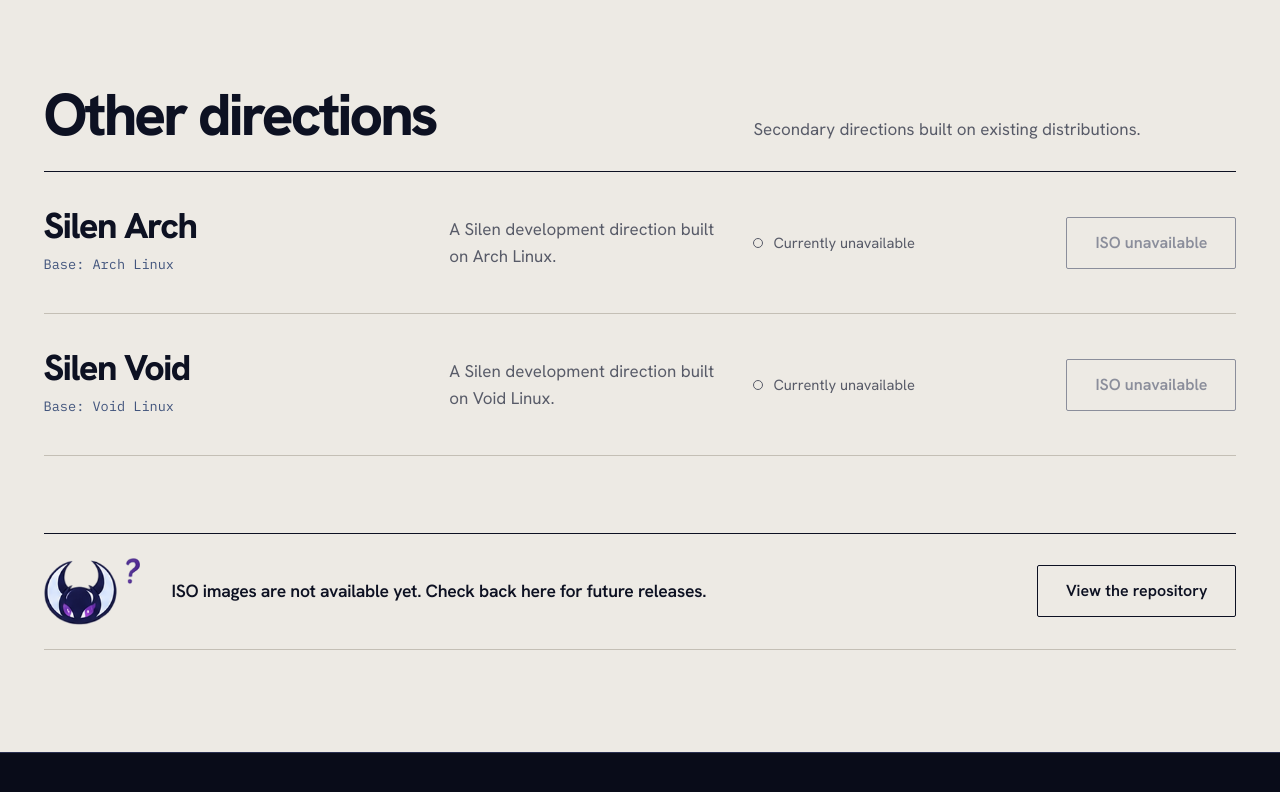
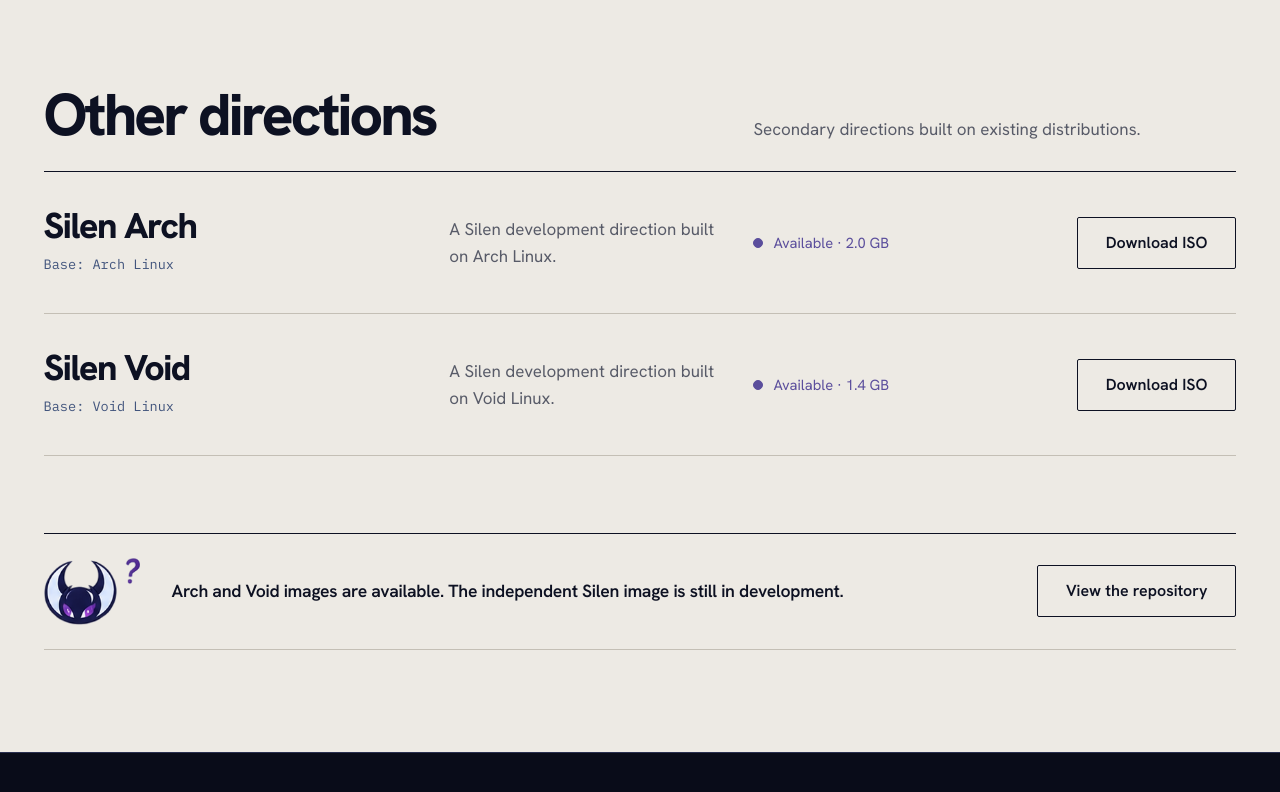
Before and after one commit to Cgtlpa/Silensite, a plain HTML site: page downloads.html in a window 1280 px wide. Shown: the part 1216-2008 px from the top of the page. Drawn offline with Linux system fonts and the light colour scheme.

Commit message:
Add download links for Silen Arch and Void ISOs

```diff
--- a/css/style.css
+++ b/css/style.css
@@ -388,6 +388,8 @@ code{font-family:var(--mono);font-size:.9em}
 .edition .base{color:var(--blue-deep)}
 .edition > p{grid-column:5 / span 3;color:var(--soft-light)}
 .edition .status-label{grid-column:8 / span 2;color:var(--soft-light)}
+.status-label.available{color:var(--lav-deep)}
+.status-label.available::before{background:currentColor}
 .edition .btn{grid-column:10 / span 3;justify-self:end}
 .dl-note{display:grid;grid-template-columns:auto minmax(0,1fr) auto;gap:20px 32px;align-items:center;margin-top:clamp(40px,6vw,88px);padding:24px 0;border-top:1px solid var(--navy);border-bottom:1px solid var(--line-l)}
 .dl-note img{width:96px}
--- a/downloads.html
+++ b/downloads.html
@@ -4,7 +4,7 @@
 <meta charset="utf-8">
 <meta name="viewport" content="width=device-width, initial-scale=1">
 <title>Downloads: Silen Linux</title>
-<meta name="description" content="Silen Linux editions. ISO images are not available yet.">
+<meta name="description" content="Download Silen Linux editions. Silen Arch and Silen Void ISO images are available now.">
 <meta name="theme-color" content="#0d1122">
 <link rel="icon" type="image/png" href="assets/favicon.png">
 <link rel="preload" href="assets/fonts/hanken-grotesk-latin-wght-normal.woff2" as="font" type="font/woff2" crossorigin>
@@ -31,7 +31,7 @@
     <div class="ph-grid">
       <div class="ph-copy">
         <h1>Choose<span>your Silen.</span></h1>
-        <p>Explore the distribution's development directions. ISO images will be listed here when they are ready for release.</p>
+        <p>Explore the distribution's development directions. Arch and Void images are ready to download; the independent edition is still in development.</p>
       </div>
       <div class="ph-art"><div class="moon" aria-hidden="true"><span class="moon-dots dotfield"></span><span class="moon-ring"></span><span class="moon-ring r2"></span></div><img src="assets/mascots/sleeping.png" width="370" height="331" alt="The Silen mascot asleep, curled in its wings"></div>
     </div>
@@ -59,20 +59,20 @@
       <article class="edition" aria-labelledby="silen-arch">
         <div><h3 id="silen-arch">Silen Arch</h3><span class="base">Base: Arch Linux</span></div>
         <p>A Silen development direction built on Arch Linux.</p>
-        <div class="status-label">Currently unavailable</div>
-        <button class="btn" type="button" disabled>ISO unavailable</button>
+        <div class="status-label available">Available &middot; 2.0 GB</div>
+        <a class="btn btn-line" href="https://huggingface.co/datasets/vgzz/silen-isos/resolve/main/silen-linux-arch.iso" target="_blank" rel="noopener noreferrer">Download ISO</a>
       </article>
       <article class="edition" aria-labelledby="silen-void">
         <div><h3 id="silen-void">Silen Void</h3><span class="base">Base: Void Linux</span></div>
         <p>A Silen development direction built on Void Linux.</p>
-        <div class="status-label">Currently unavailable</div>
-        <button class="btn" type="button" disabled>ISO unavailable</button>
+        <div class="status-label available">Available &middot; 1.4 GB</div>
+        <a class="btn btn-line" href="https://huggingface.co/datasets/vgzz/silen-isos/resolve/main/silen-linux-void.iso" target="_blank" rel="noopener noreferrer">Download ISO</a>
       </article>
     </div>
 
     <div class="dl-note">
       <img src="assets/mascots/face4.png" width="140" height="97" alt="The Silen mascot looking puzzled" loading="lazy">
-      <p>ISO images are not available yet. Check back here for future releases.</p>
+      <p>Arch and Void images are available. The independent Silen image is still in development.</p>
       <a class="btn btn-line" href="https://github.com/Cgtlpa/SilenLinux" target="_blank" rel="noopener noreferrer">View the repository</a>
     </div>
   </div>
```
Also changed, not shown: index.html (+1 -1 lines).
